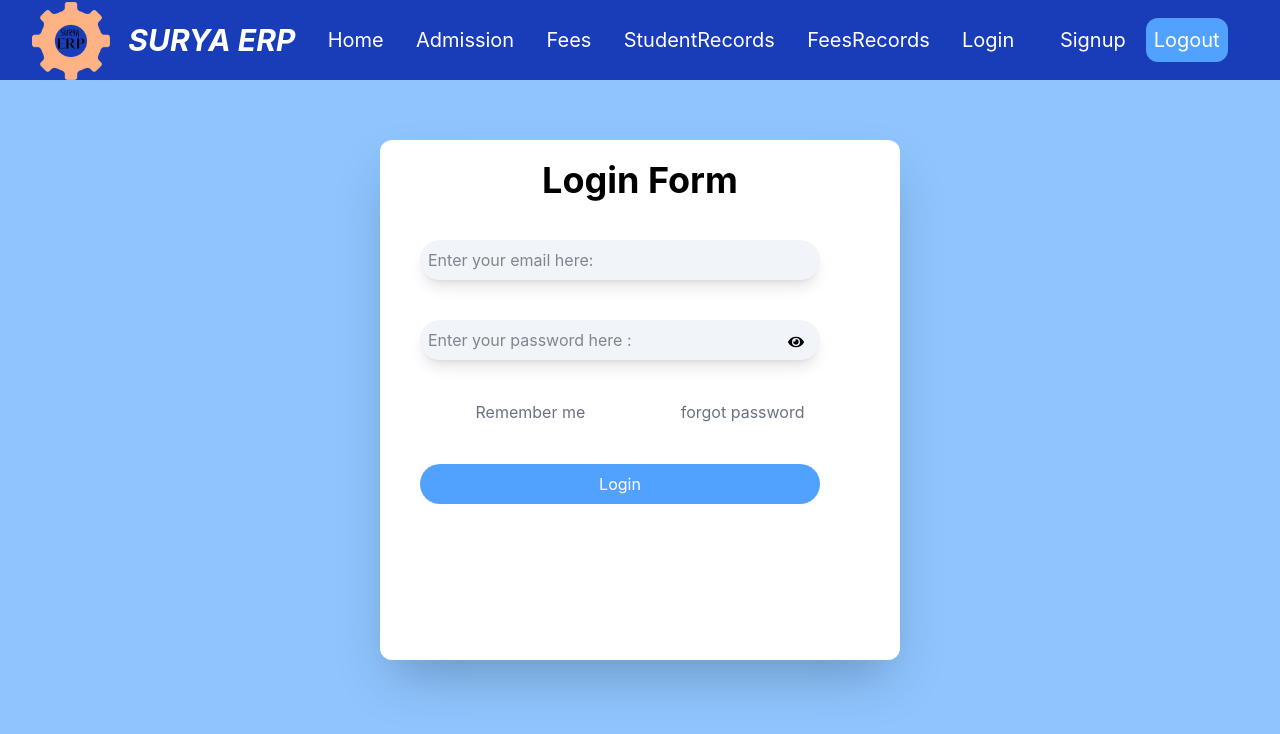
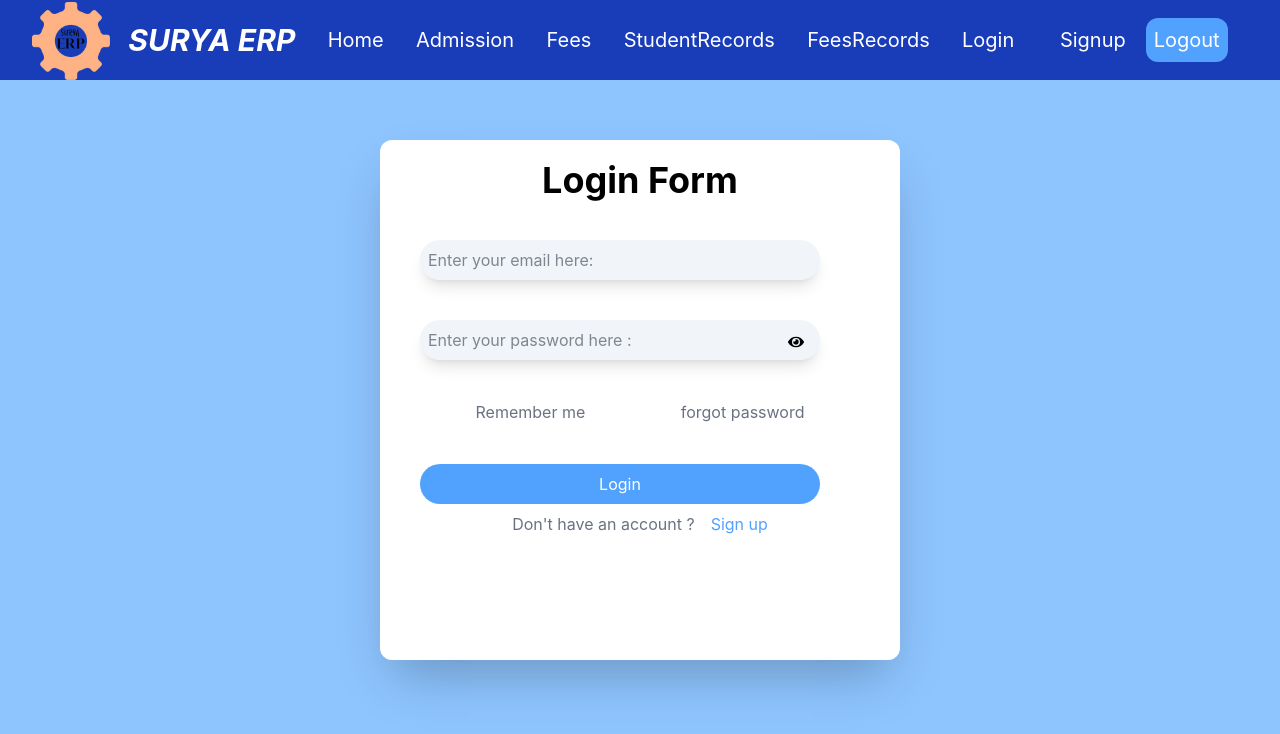
Before and after one commit to pradeep-tanwar166/School_Management_ERP, a React (Vite) app in the folder Frontend/: page /login in a window 1280 px wide. Shown: the top 734 px of the page. Built offline with nearby package versions, Linux system fonts and the light colour scheme.

Commit message:
9th commit

```diff
--- a/Frontend/src/App.jsx
+++ b/Frontend/src/App.jsx
@@ -16,8 +16,6 @@ function App() {
         <Route path='/login' element={<Login/>}></Route>
  <Route path='/signup' element={<Signup/>}></Route>
             <Route element={<PrivateRoutes />}>
-
-
         <Route path="/" element={<Home/>}></Route>
         <Route path="/admission" element={<Admission/>}></Route>
         <Route path="/fees" element={<Fees/>}></Route>
--- a/Frontend/src/components/Auth/Login.jsx
+++ b/Frontend/src/components/Auth/Login.jsx
@@ -88,8 +88,8 @@ catch(error){
             Login
           </button>
           <div className=" flex gap-4  justify-center">
-            <p className="text-white  ">Don't have an account ?</p>
-            <Link className='text-white hover:text-blue-500' to="/signup">Sign up  </Link>
+            <p className="text-gray-500  ">Don't have an account ?</p>
+            <Link className='text-blue-400 hover:text-blue-500' to="/signup">Sign up  </Link>
           </div>
         </form>
       </div>
```
